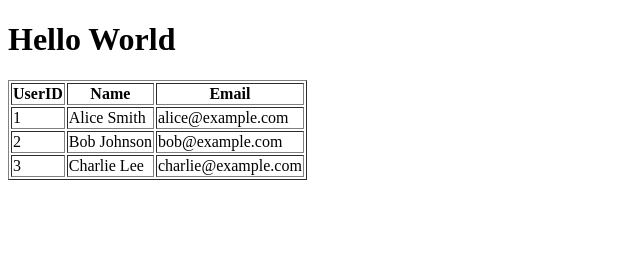
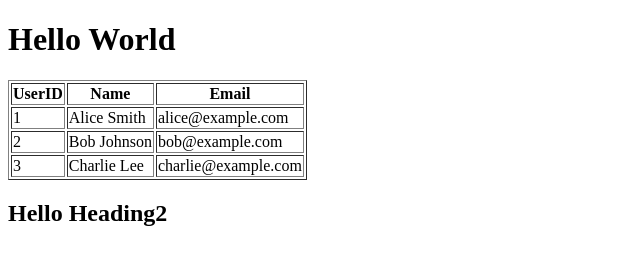
Before and after one commit to micaelleal890/devop1, a plain HTML site: page DEVOP1-2026/index.html in a window 1280 px wide. Shown: the whole page, without its empty margins (0-640 px from the left). Drawn offline with Linux system fonts and the light colour scheme.

Commit message:
Added Heading2 blabla

```diff
--- a/DEVOP1-2026/index.html
+++ b/DEVOP1-2026/index.html
@@ -33,4 +33,5 @@
 			</tr>
 		</tbody>
 	</table>
+	<h2>Hello Heading2</h2>
 </body>
```
